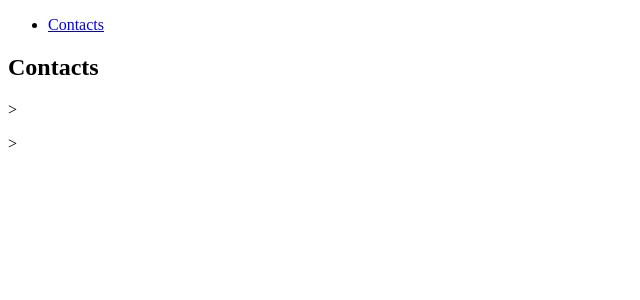
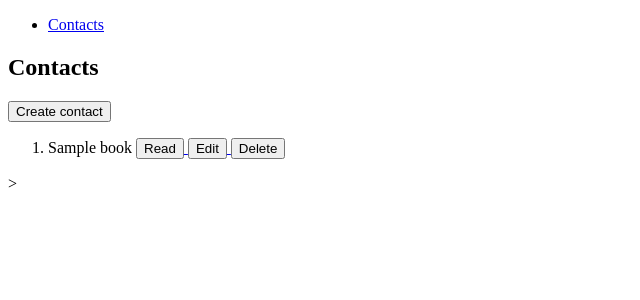
Before and after one commit to hillel-i-python-pro-i-2022-08-26/homework11_bukata_Django_Contacts-and-commands, a Django app: page / in a window 1280 px wide. Shown: the top 300 px of the page, without its empty margins (0-640 px from the left). Run offline with Django 4.2, Linux system fonts and the light colour scheme; tables that the repository leaves empty hold one stand-in row (values such as "Sample post").

Commit message:
crud views and their templates creation

```diff
--- a/apps/contact_book/views.py
+++ b/apps/contact_book/views.py
@@ -1,6 +1,7 @@
 from django.http import HttpRequest, HttpResponse
-from django.shortcuts import render
+from django.shortcuts import get_object_or_404, render
 
+from .forms import ContactForm
 from .models import Contact_book
 
 
@@ -17,3 +18,62 @@ def get_contact_book(request: HttpRequest) -> HttpResponse:
             "title": "Contact_book",
         },
     )
+
+
+# after updating it will redirect to detail_View
+def detail_view(request: HttpRequest, pk) -> HttpResponse:
+    # dictionary for initial data with
+    # field names as keys
+    context = {"data": Contact_book.objects.get(pk=pk)}
+    # add the dictionary during initialization
+    return render(request, "update_view.html", context)
+
+
+def edit_contact(request: HttpRequest, pk) -> HttpResponse:
+    context = {}
+    obj = get_object_or_404(Contact_book, pk=pk)
+    form = ContactForm(request.POST or None, instance=obj)
+    if form.is_valid():
+        form.save()
+    context["form"] = form
+    return render(request, "edit.html", context)
+
+
+def read_contact(request: HttpRequest, pk: int) -> HttpResponse:
+    contact = Contact_book.objects.get(pk=pk)
+    form = ContactForm(instance=contact)
+    return render(
+        request,
+        "read.html",
+        {
+            # contacts in general will be refering
+            # to generator fuc , but here to forms in this fun upper (with objects)
+            "form": form,
+            "title": "Read_contact",
+        },
+    )
+
+
+def delete_contact(request: HttpRequest, pk: int) -> HttpResponse:
+    contact = Contact_book.objects.get(pk=pk)
+    contact.delete()
+    return render(
+        request,
+        "delete.html",
+        {
+            # contacts in general will be refering
+            # to generator fuc , but here to forms in this fun upper (with objects)
+            "title": "Delete_contact",
+        },
+    )
+
+
+def create_contact(request: HttpRequest) -> HttpResponse:
+    context = {}
+    # add the dictionary during initialization
+    form = ContactForm(request.POST or None)
+    if form.is_valid():
+        form.save()
+
+    context["form"] = form
+    return render(request, "create.html", context)
--- a/apps/templates/contact_book.html
+++ b/apps/templates/contact_book.html
@@ -2,10 +2,35 @@
 
 {% block content %}
     <div>
-        <h2>Contacts</h2>>
+        <h2>Contacts</h2>
+            <a href="{%  url 'contact_book:create_contact'%}">
+                <button>
+                    Create contact
+                </button>
+            </a>
         <ol>
-            {% for contact in contacts %}
-                <li>{{Contact_book.name}} - {{Contact_book.phone}}: {{Contact_book.birthday}}</li>
+            {% for contact in contact_book %}
+                <li>
+                    <span>{{contact.name}} </span>
+
+                    <span> </span>
+                    <a href="{%  url 'contact_book:read_contact' pk=contact.pk %}">
+                        <button>
+                            Read
+                        </button>
+                    </a>
+                    <a href="{%  url 'contact_book:edit_contact' pk=contact.pk %}">
+                        <button>
+                            Edit
+                        </button>
+                    </a>
+                    <a href="{%  url 'contact_book:delete_contact' pk=contact.pk %}">
+                        <button>
+                            Delete
+                        </button>
+                    </a>
+
+                </li>
             {% endfor %}
         </ol>
     </div>>
```
Also changed, not shown: apps/templates/create.html (added, +12 -0 lines), apps/templates/delete.html (added, +10 -0 lines), apps/templates/edit.html (added, +13 -0 lines), apps/templates/read.html (added, +10 -0 lines), apps/templates/update_view.html (added, +10 -0 lines).
